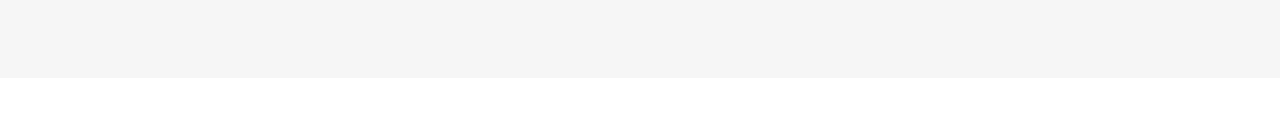
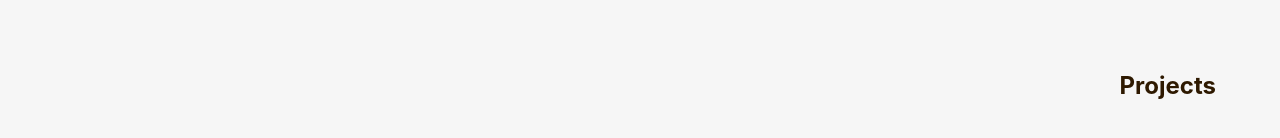
Before and after one commit to AlvaroFalcon/alvarofalcon.github.io, a React (Create React App) app: page / in a window 1280 px wide. Shown: the part 722-860 px from the top of the page. Before the commit the page ends 800 px from the top, so only its background shows below. Built offline with nearby package versions, Linux system fonts and the light colour scheme.

Commit message:
feat: Projects section and color for body

```diff
--- a/src/components/Home.tsx
+++ b/src/components/Home.tsx
@@ -2,6 +2,7 @@ import { PropsWithChildren } from "react";
 import Navbar from "./Navbar";
 import Header from "./Header";
 import About from "./About";
+import Projects from "./Projects";
 
 function Container(props: PropsWithChildren) {
   return <div className={"h-screen bg-light text-dark"}>{props.children}</div>;
@@ -12,6 +13,7 @@ export default function Home() {
       <Navbar />
       <Header />
       <About />
+      <Projects />
     </Container>
   );
 }
--- /dev/null
+++ b/src/components/Projects.tsx
@@ -0,0 +1,14 @@
+import TechnologiesContainer from "./TechnologiesContainer";
+
+export default function Projects() {
+  return (
+    <section className={"flex w-full p-[5%] justify-between flex-col"}>
+      <div className={"flex flex-row-reverse"}>
+        <h1 className={"font-bold text-2xl"}>Projects</h1>
+      </div>
+      <div className={"flex flex-row w-full"}>
+        <div className={"flex flex-col max-w-[40%] gap-4"}></div>
+      </div>
+    </section>
+  );
+}
--- a/src/index.css
+++ b/src/index.css
@@ -9,6 +9,7 @@ body {
     sans-serif;
   -webkit-font-smoothing: antialiased;
   -moz-osx-font-smoothing: grayscale;
+  background-color: #F6F6F6;
 }
 
 code {
```
